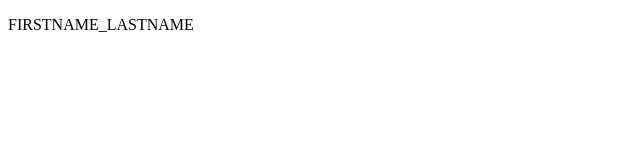
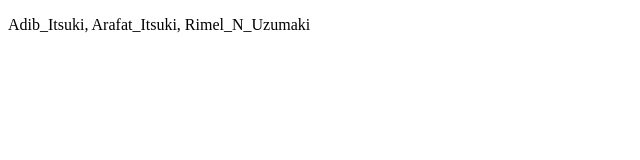
Before and after one commit to Adib23704/adib23704.github.io, a plain HTML site: page index.html in a window 1280 px wide. Shown: the whole page, without its empty margins (0-640 px from the left). Drawn offline with Linux system fonts and the light colour scheme.

Commit message:
Update index.html

```diff
--- a/index.html
+++ b/index.html
@@ -3,6 +3,6 @@
 <head>
 </head>
 <body>
-<p>FIRSTNAME_LASTNAME</p>
+<p>Adib_Itsuki, Arafat_Itsuki, Rimel_N_Uzumaki</p>
 </body>
 </html>
```
